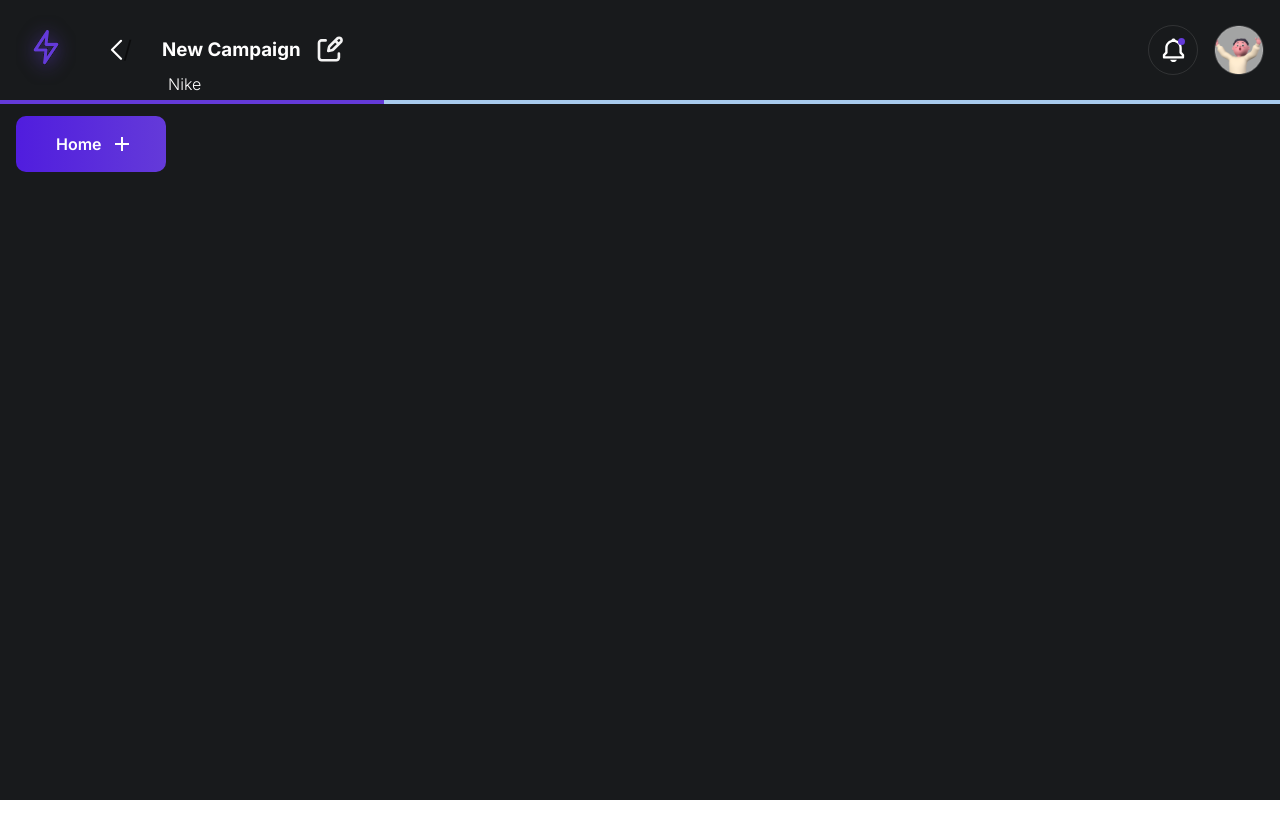
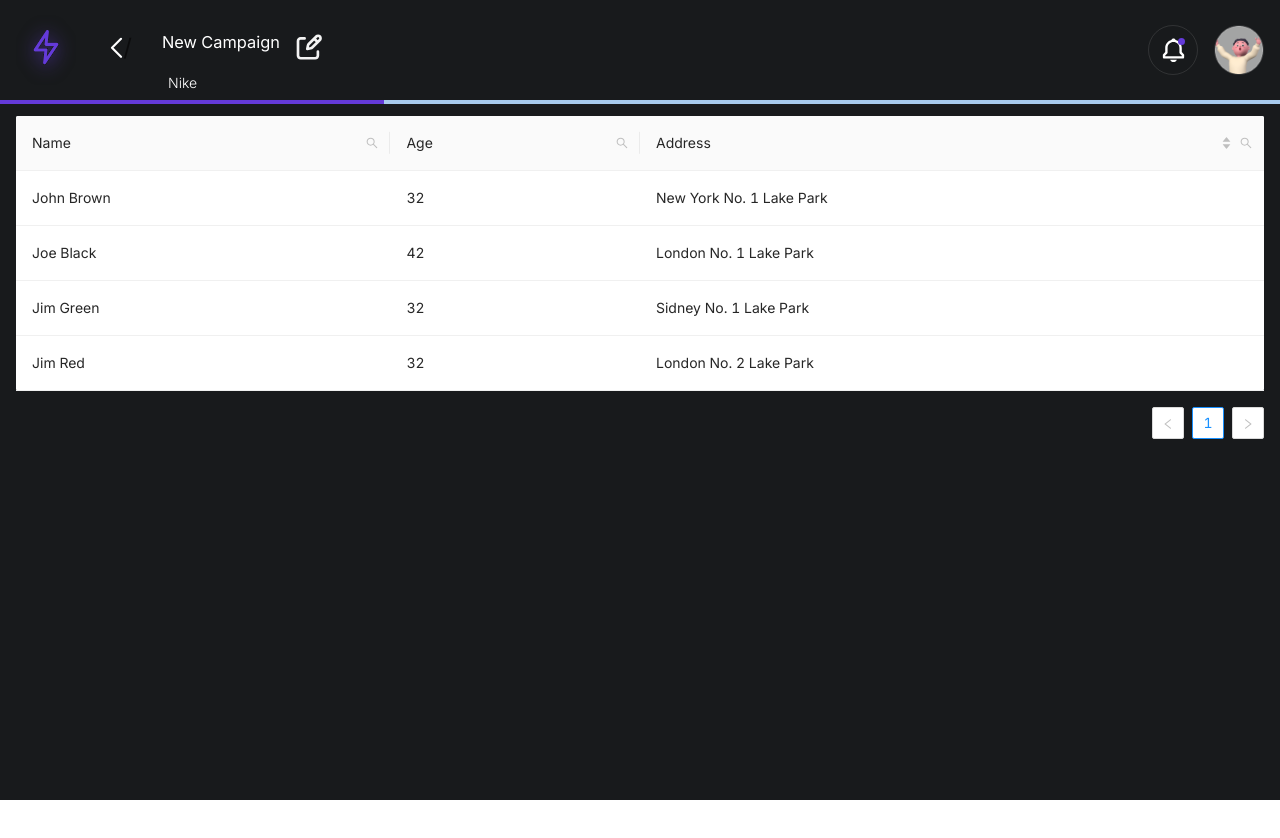
Before and after one commit to SimranSardar/taag-client, a React (Create React App) app: page / in a window 1280 px wide. Shown: the top 838 px of the page. Before the commit the page ends 800 px from the top, so only its background shows below. Built offline with nearby package versions, Linux system fonts and the light colour scheme.

Commit message:
added table

```diff
--- a/package.json
+++ b/package.json
@@ -10,9 +10,11 @@
     "@testing-library/jest-dom": "^5.16.4",
     "@testing-library/react": "^13.3.0",
     "@testing-library/user-event": "^13.5.0",
+    "antd": "^4.21.6",
     "axios": "^0.27.2",
     "react": "^18.2.0",
     "react-dom": "^18.2.0",
+    "react-highlight-words": "^0.18.0",
     "react-jwt": "^1.1.6",
     "react-router-dom": "^6.3.0",
     "react-scripts": "5.0.1",
--- a/src/components/Navbar/Navbar.jsx
+++ b/src/components/Navbar/Navbar.jsx
@@ -69,7 +69,7 @@
           {isBackIconVisible && <Breadcrumb />}
         </div>
 
-        <h3>{title}</h3>
+        <h3 style={{ color: "white" }}>{title}</h3>
         <div className={styles.fixedWidth}>
           {isEditIconVisible && <img src={editing} alt="Editing" />}
         </div>
--- a/src/pages/Home/Home.jsx
+++ b/src/pages/Home/Home.jsx
@@ -1,10 +1,172 @@
 import { Add } from "@mui/icons-material";
-import { useState, useEffect } from "react";
+import { useState, useEffect, useRef } from "react";
 import { Navbar, Button } from "../../components";
 import styles from "./Home.module.scss";
+import "antd/dist/antd.css";
+import { SearchOutlined } from "@ant-design/icons";
+import { Button as AntButton, Input, Space, Table } from "antd";
+
+import Highlighter from "react-highlight-words";
+const data = [
+  {
+    key: "1",
+    name: "John Brown",
+    age: 32,
+    address: "New York No. 1 Lake Park",
+  },
+  {
+    key: "2",
+    name: "Joe Black",
+    age: 42,
+    address: "London No. 1 Lake Park",
+  },
+  {
+    key: "3",
+    name: "Jim Green",
+    age: 32,
+    address: "Sidney No. 1 Lake Park",
+  },
+  {
+    key: "4",
+    name: "Jim Red",
+    age: 32,
+    address: "London No. 2 Lake Park",
+  },
+];
 
 const Home = () => {
   const [progress, setProgress] = useState(30);
+  const [searchText, setSearchText] = useState("");
+  const [searchedColumn, setSearchedColumn] = useState("");
+  const searchInput = useRef(null);
+
+  const handleSearch = (selectedKeys, confirm, dataIndex) => {
+    confirm();
+    setSearchText(selectedKeys[0]);
+    setSearchedColumn(dataIndex);
+  };
+
+  const handleReset = (clearFilters) => {
+    clearFilters();
+    setSearchText("");
+  };
+
+  const getColumnSearchProps = (dataIndex) => ({
+    filterDropdown: ({
+      setSelectedKeys,
+      selectedKeys,
+      confirm,
+      clearFilters,
+    }) => (
+      <div
+        style={{
+          padding: 8,
+        }}
+      >
+        <Input
+          ref={searchInput}
+          placeholder={`Search ${dataIndex}`}
+          value={selectedKeys[0]}
+          onChange={(e) =>
+            setSelectedKeys(e.target.value ? [e.target.value] : [])
+          }
+          onPressEnter={() => handleSearch(selectedKeys, confirm, dataIndex)}
+          style={{
+            marginBottom: 8,
+            display: "block",
+          }}
+        />
+        <Space>
+          <AntButton
+            type="primary"
+            onClick={() => handleSearch(selectedKeys, confirm, dataIndex)}
+            icon={<SearchOutlined />}
+            size="small"
+            style={{
+              width: 90,
+            }}
+          >
+            Search
+          </AntButton>
+          <AntButton
+            onClick={() => clearFilters && handleReset(clearFilters)}
+            size="small"
+            style={{
+              width: 90,
+            }}
+          >
+            Reset
+          </AntButton>
+          <AntButton
+            type="link"
+            size="small"
+            onClick={() => {
+              confirm({
+                closeDropdown: false,
+              });
+              setSearchText(selectedKeys[0]);
+              setSearchedColumn(dataIndex);
+            }}
+          >
+            Filter
+          </AntButton>
+        </Space>
+      </div>
+    ),
+    filterIcon: (filtered) => (
+      <SearchOutlined
+        style={{
+          color: filtered ? "#1890ff" : undefined,
+        }}
+      />
+    ),
+    onFilter: (value, record) =>
+      record[dataIndex].toString().toLowerCase().includes(value.toLowerCase()),
+    onFilterDropdownVisibleChange: (visible) => {
+      if (visible) {
+        setTimeout(() => searchInput.current?.select(), 100);
+      }
+    },
+    render: (text) =>
+      searchedColumn === dataIndex ? (
+        <Highlighter
+          highlightStyle={{
+            backgroundColor: "#ffc069",
+            padding: 0,
+          }}
+          searchWords={[searchText]}
+          autoEscape
+          textToHighlight={text ? text.toString() : ""}
+        />
+      ) : (
+        text
+      ),
+  });
+
+  const columns = [
+    {
+      title: "Name",
+      dataIndex: "name",
+      key: "name",
+      width: "30%",
+      ...getColumnSearchProps("name"),
+    },
+    {
+      title: "Age",
+      dataIndex: "age",
+      key: "age",
+      width: "20%",
+      ...getColumnSearchProps("age"),
+    },
+    {
+      title: "Address",
+      dataIndex: "address",
+      key: "address",
+      ...getColumnSearchProps("address"),
+      sorter: (a, b) => a.address.length - b.address.length,
+      sortDirections: ["descend", "ascend"],
+    },
+  ];
 
   return (
     <div className={styles.container}>
@@ -17,7 +179,7 @@
         }}
         progress={progress}
       />
-      <Button rightIcon={<Add />}>Home</Button>
+      <Table columns={columns} dataSource={data} />
     </div>
   );
 };
```
Also changed, not shown: 1 other file (tests, documents, lock files or other folders).
